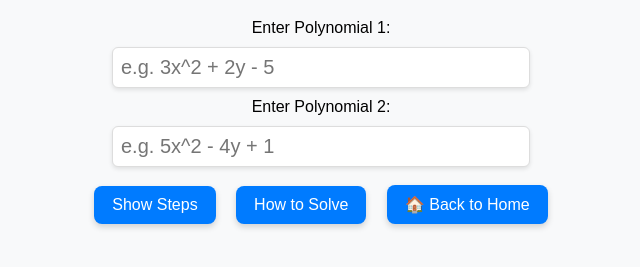
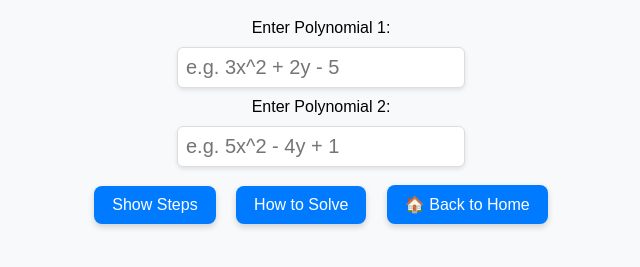
Before and after one commit to mo-rale/polyproblemo, a plain HTML site: page index.html in a window 1280 px wide. Both pictures are taken after a click on the button "📘 Learn". Shown: the part 89-356 px from the top of the page, without its empty margins (319-959 px from the left). Drawn offline with Linux system fonts and the light colour scheme.

Commit message:
Add files via upload

```diff
--- a/style.css
+++ b/style.css
@@ -1,6 +1,6 @@
 input {
   padding: 8px;
-  width: 400px;
+  width: 270px;
   font-size: 20px;
   margin: 10px;
   border: 1px solid #ddd;
```
